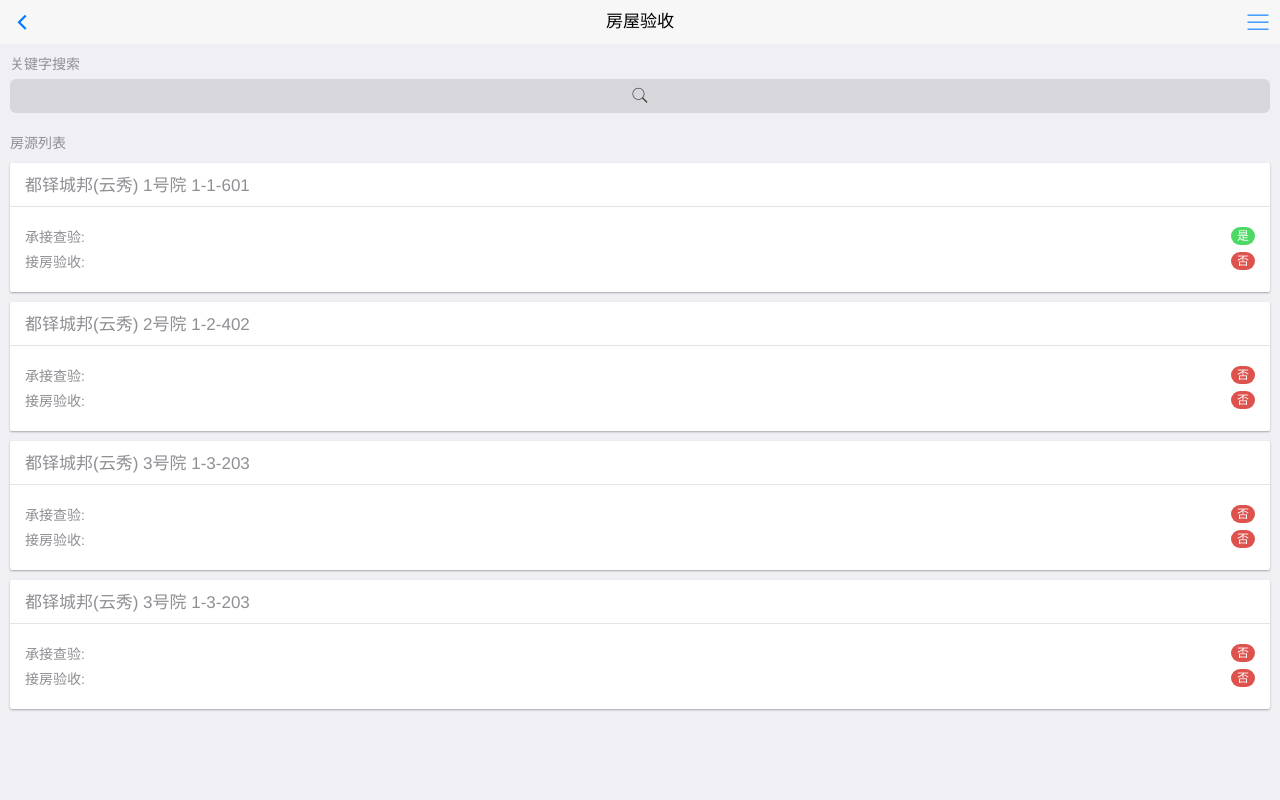
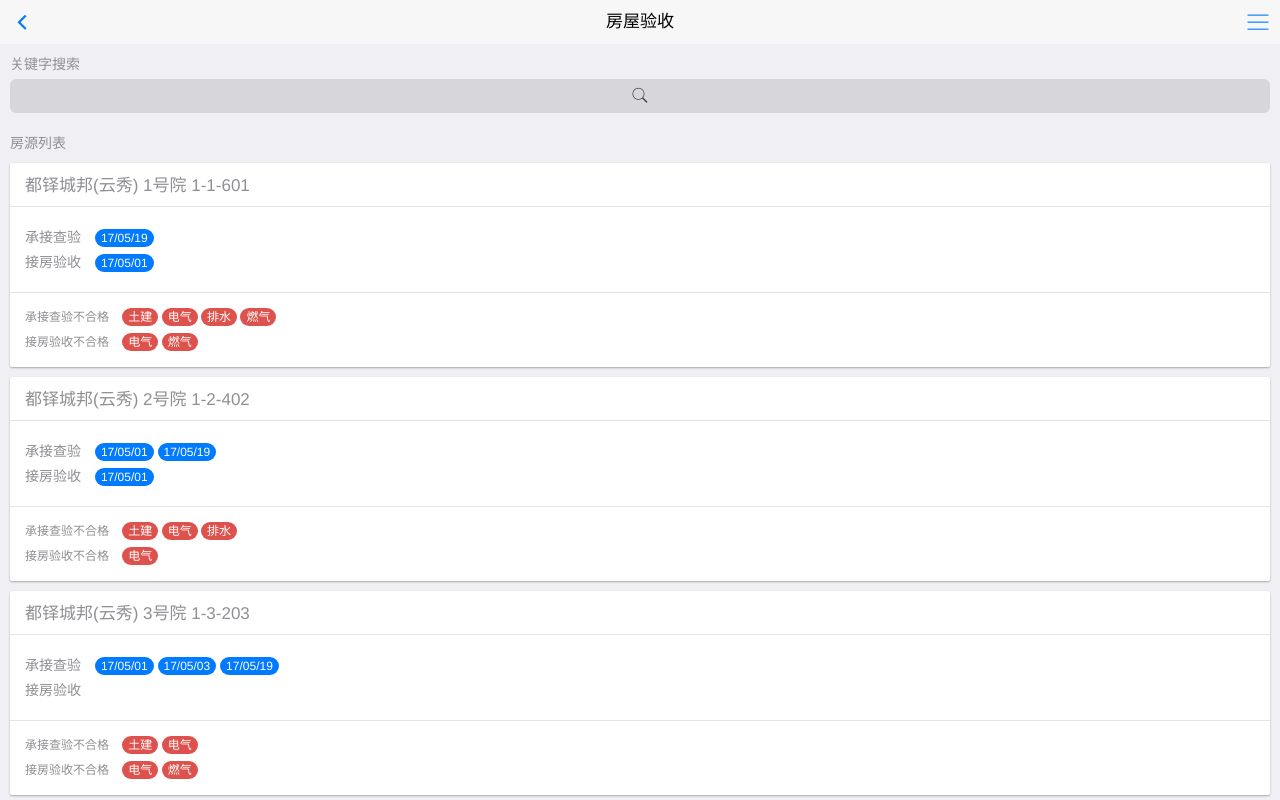
Before and after one commit to yangke687/gulp-mui, a website: page index.html in a window 1280 px wide. Drawn offline with Linux system fonts and the light colour scheme; files that its build step writes are made by us from their sources; files whose address does not match are found by name.

Commit message:
add more details

```diff
--- a/index.html
+++ b/index.html
@@ -23,6 +23,13 @@
 		#offCanvasSide label{
 			color: #bbb;
 			font-size: 14px;
+		}
+		.mui-card-footer h5{
+			font-size: 12px;
+		}
+		.mui-card-footer .mui-badge:first-child,
+		.mui-card-content-inner .mui-badge:first-child{
+			margin-left: 10px;
 		}
 	</style>
 </head>
@@ -104,8 +111,29 @@
 							<a href="menu.html">
 								<div class="mui-card-header">都铎城邦(云秀) 1号院 1-1-601</div>
 								<div class="mui-card-content-inner">
-				                    <h5>承接查验: <span class="mui-badge mui-badge-success mui-pull-right">是</span></h5>
-				                    <h5>接房验收: <span class="mui-badge mui-badge-danger mui-pull-right">否</span></h5>
+				                    <h5>
+				                    	承接查验
+										<span class="mui-badge mui-badge-primary">17/05/19</span>
+				                    </h5>
+				                    <h5>接房验收
+				                    	<span class="mui-badge mui-badge-primary">17/05/01</span>
+				                    </h5>
+								</div>
+								<div class="mui-card-footer">
+									<div>
+									<h5>
+										承接查验不合格
+										<span class="mui-badge mui-badge-danger">土建</span>
+										<span class="mui-badge mui-badge-danger">电气</span>
+										<span class="mui-badge mui-badge-danger">排水</span>
+										<span class="mui-badge mui-badge-danger">燃气</span>
+									</h5>
+									<h5>
+										接房验收不合格
+										<span class="mui-badge mui-badge-danger">电气</span>
+										<span class="mui-badge mui-badge-danger">燃气</span>
+									</h5>
+									</div>
 								</div>
 							</a>
 						</div>
@@ -115,8 +143,28 @@
 							<a href="menu.html">
 								<div class="mui-card-header">都铎城邦(云秀) 2号院 1-2-402</div>
 								<div class="mui-card-content-inner">
-				                    <h5>承接查验: <span class="mui-badge mui-badge-danger mui-pull-right">否</span></h5>
-				                    <h5>接房验收: <span class="mui-badge mui-badge-danger mui-pull-right">否</span></h5>
+				                    <h5>
+				                    	承接查验
+				                    	<span class="mui-badge mui-badge-primary">17/05/01</span>
+										<span class="mui-badge mui-badge-primary">17/05/19</span>
+				                    </h5>
+				                    <h5>接房验收
+				                    	<span class="mui-badge mui-badge-primary">17/05/01</span>
+				                    </h5>
+								</div>
+								<div class="mui-card-footer">
+									<div>
+									<h5>
+										承接查验不合格
+										<span class="mui-badge mui-badge-danger">土建</span>
+										<span class="mui-badge mui-badge-danger">电气</span>
+										<span class="mui-badge mui-badge-danger">排水</span>
+									</h5>
+									<h5>
+										接房验收不合格
+										<span class="mui-badge mui-badge-danger">电气</span>
+									</h5>
+									</div>
 								</div>
 							</a>
 						</div>
@@ -126,8 +174,27 @@
 							<a href="menu.html">
 								<div class="mui-card-header">都铎城邦(云秀) 3号院 1-3-203</div>
 								<div class="mui-card-content-inner">
-				                    <h5>承接查验: <span class="mui-badge mui-badge-danger mui-pull-right">否</span></h5>
-				                    <h5>接房验收: <span class="mui-badge mui-badge-danger mui-pull-right">否</span></h5>
+				                    <h5>
+				                    	承接查验
+				                    	<span class="mui-badge mui-badge-primary">17/05/01</span>
+										<span class="mui-badge mui-badge-primary">17/05/03</span>
+										<span class="mui-badge mui-badge-primary">17/05/19</span>
+				                    </h5>
+				                    <h5>接房验收</h5>
+								</div>
+								<div class="mui-card-footer">
+									<div>
+									<h5>
+										承接查验不合格
+										<span class="mui-badge mui-badge-danger">土建</span>
+										<span class="mui-badge mui-badge-danger">电气</span>
+									</h5>
+									<h5>
+										接房验收不合格
+										<span class="mui-badge mui-badge-danger">电气</span>
+										<span class="mui-badge mui-badge-danger">燃气</span>
+									</h5>
+									</div>
 								</div>
 							</a>
 						</div>
@@ -137,8 +204,29 @@
 							<a href="menu.html">
 								<div class="mui-card-header">都铎城邦(云秀) 3号院 1-3-203</div>
 								<div class="mui-card-content-inner">
-				                    <h5>承接查验: <span class="mui-badge mui-badge-danger mui-pull-right">否</span></h5>
-				                    <h5>接房验收: <span class="mui-badge mui-badge-danger mui-pull-right">否</span></h5>
+				                    <h5>
+				                    	承接查验
+				                    	<span class="mui-badge mui-badge-primary">17/05/01</span>
+										<span class="mui-badge mui-badge-primary">17/05/03</span>
+										<span class="mui-badge mui-badge-primary">17/05/19</span>
+				                    </h5>
+				                    <h5>接房验收
+				                    	<span class="mui-badge mui-badge-primary">17/05/01</span>
+				                    </h5>
+								</div>
+								<div class="mui-card-footer">
+									<div>
+									<h5>
+										承接查验不合格
+										<span class="mui-badge mui-badge-danger">土建</span>
+										<span class="mui-badge mui-badge-danger">电气</span>
+									</h5>
+									<h5>
+										接房验收不合格
+										<span class="mui-badge mui-badge-danger">电气</span>
+										<span class="mui-badge mui-badge-danger">燃气</span>
+									</h5>
+									</div>
 								</div>
 							</a>
 						</div>
```
